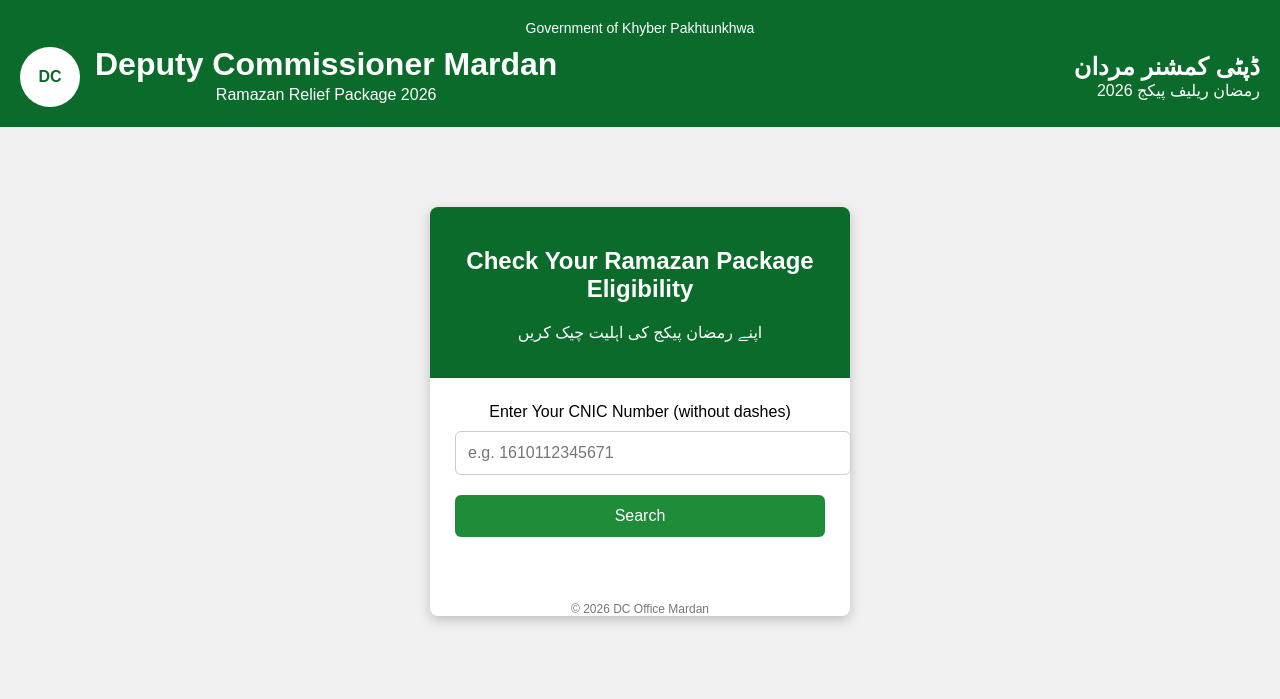
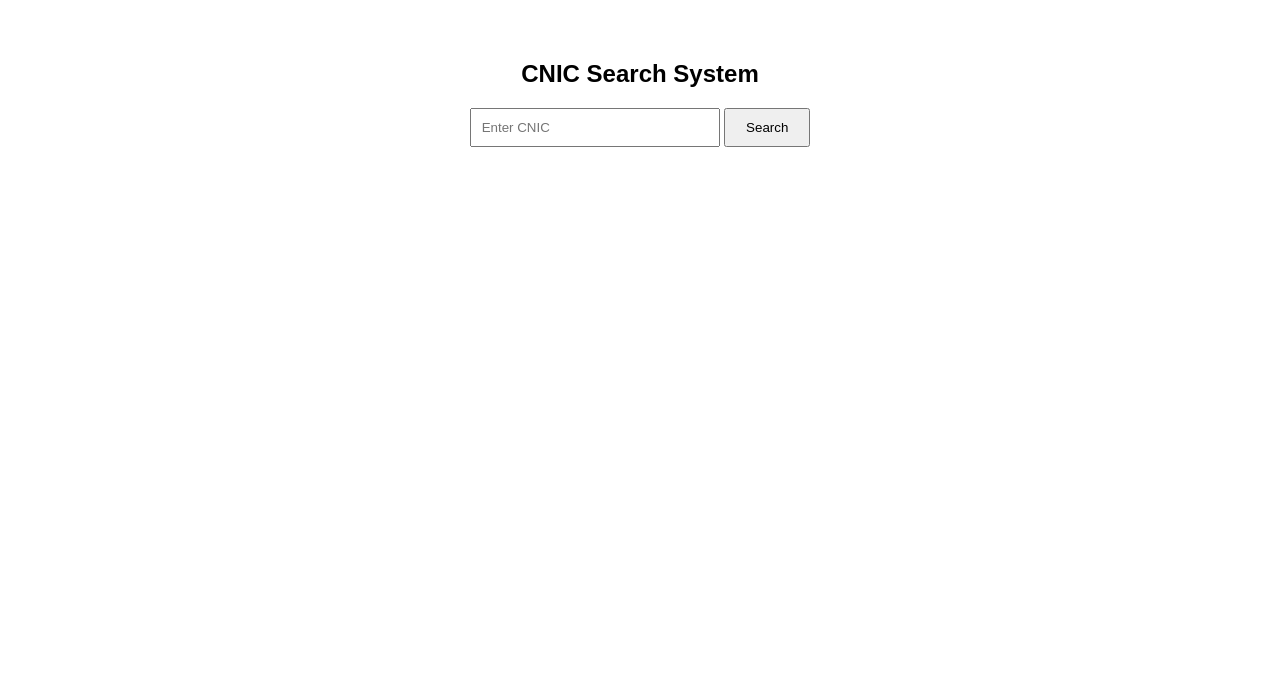
Before and after one commit to gisdcmardan/CNICSearch, a plain HTML site: page index.html in a window 1280 px wide. Drawn offline with Linux system fonts and the light colour scheme.

Commit message:
Update index.html

```diff
--- a/index.html
+++ b/index.html
@@ -1,163 +1,19 @@
-<!DOCTYPE html>
-<html lang="en">
+<html>
 <head>
 <title>CNIC Search</title>
 <link rel="stylesheet" href="style.css">
-    <meta charset="UTF-8">
-<meta name="viewport" content="width=device-width, initial-scale=1.0">
-<title>Deputy Commissioner Mardan - Ramazan Relief Package 2026</title>
-
-<style>
-body{
-    margin:0;
-    font-family: Arial, Helvetica, sans-serif;
-    background:#f0f0f0;
-}
-
-.header{
-    background:#0b6b2b;
-    color:white;
-    padding:20px;
-}
-
-.header-top{
-    font-size:14px;
-}
-
-.header-main{
-    display:flex;
-    justify-content:space-between;
-    align-items:center;
-    margin-top:10px;
-}
-
-.logo{
-    background:white;
-    color:#0b6b2b;
-    width:60px;
-    height:60px;
-    border-radius:50%;
-    display:flex;
-    align-items:center;
-    justify-content:center;
-    font-weight:bold;
-}
-
-.title h1{
-    margin:0;
-}
-
-.title p{
-    margin:3px 0;
-}
-
-.card{
-    width:420px;
-    background:white;
-    margin:80px auto;
-    border-radius:8px;
-    box-shadow:0 4px 12px rgba(0,0,0,0.2);
-}
-
-.card-header{
-    background:#0b6b2b;
-    color:white;
-    padding:20px;
-    text-align:center;
-    border-radius:8px 8px 0 0;
-}
-
-.card-body{
-    padding:25px;
-}
-
-input{
-    width:100%;
-    padding:12px;
-    margin-top:10px;
-    border:1px solid #ccc;
-    border-radius:6px;
-    font-size:16px;
-}
-
-button{
-    width:100%;
-    margin-top:20px;
-    padding:12px;
-    background:#1f8c3a;
-    border:none;
-    color:white;
-    font-size:16px;
-    border-radius:6px;
-    cursor:pointer;
-}
-
-button:hover{
-    background:#166d2c;
-}
-
-.footer{
-    text-align:center;
-    margin-top:20px;
-    font-size:12px;
-    color:#777;
-}
-</style>
-
 </head>
 
 <body>
 
-<div class="header">
+<h2>CNIC Search System</h2>
 
-<div class="header-top">
-Government of Khyber Pakhtunkhwa
-</div>
-
-<div class="header-main">
-
-<div style="display:flex; align-items:center; gap:15px;">
-<div class="logo">DC</div>
-
-<div class="title">
-<h1>Deputy Commissioner Mardan</h1>
-<p>Ramazan Relief Package 2026</p>
-</div>
-</div>
-
-<div style="text-align:right;">
-<h2 style="margin:0;">ڈپٹی کمشنر مردان</h2>
-<p style="margin:0;">رمضان ریلیف پیکج 2026</p>
-</div>
-
-</div>
-
-</div>
-
-<div class="card">
-
-<div class="card-header">
-<h2>Check Your Ramazan Package Eligibility</h2>
-<p>اپنے رمضان پیکج کی اہلیت چیک کریں</p>
-</div>
-
-<div class="card-body">
-
-<label>Enter Your CNIC Number (without dashes)</label>
-
-<input type="text" placeholder="e.g. 1610112345671" maxlength="13">
-
+<input type="text" id="search" placeholder="Enter CNIC">
 <button onclick="searchCNIC()">Search</button>
 
 <div id="result"></div>
 
 <script src="script.js"></script>
 
-</div>
-
-<div class="footer">
-© 2026 DC Office Mardan
-</div>
-
 </body>
 </html>
```
